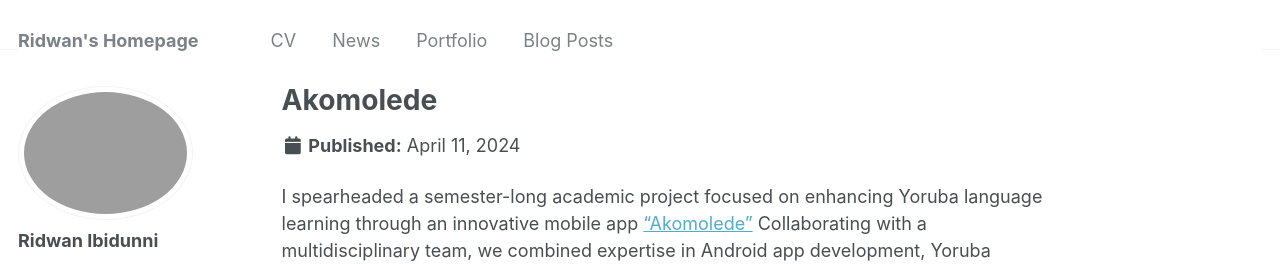
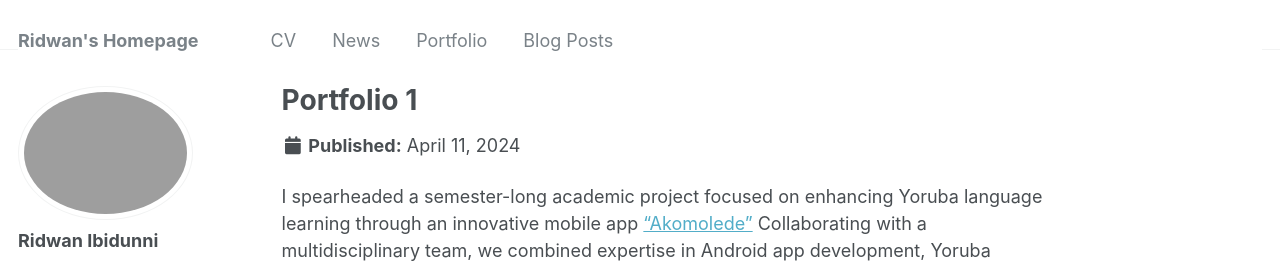
Before and after one commit to aljebraschool/aljebraschool.github.io, a Jekyll site: the page built from _portfolio/portfolio-1.md, in a window 1280 px wide and 1232 px high. Shown: the top 264 px of the window. Built offline with Jekyll 4.4.1, drawn with Linux system fonts in a browser that asks for light colours; part of the change alters nothing that is shown.

Commit message:
updating the new tab

```diff
--- a/_portfolio/portfolio-1.md
+++ b/_portfolio/portfolio-1.md
@@ -1,5 +1,5 @@
 ---
-title: "Akomolede"
+# title: "Akomolede"
 excerpt: "Enhanced Yoruba Learning App with Collective Intelligence<br/><img src='/images/500x300.png'>"
 collection: portfolio
 ---
```
